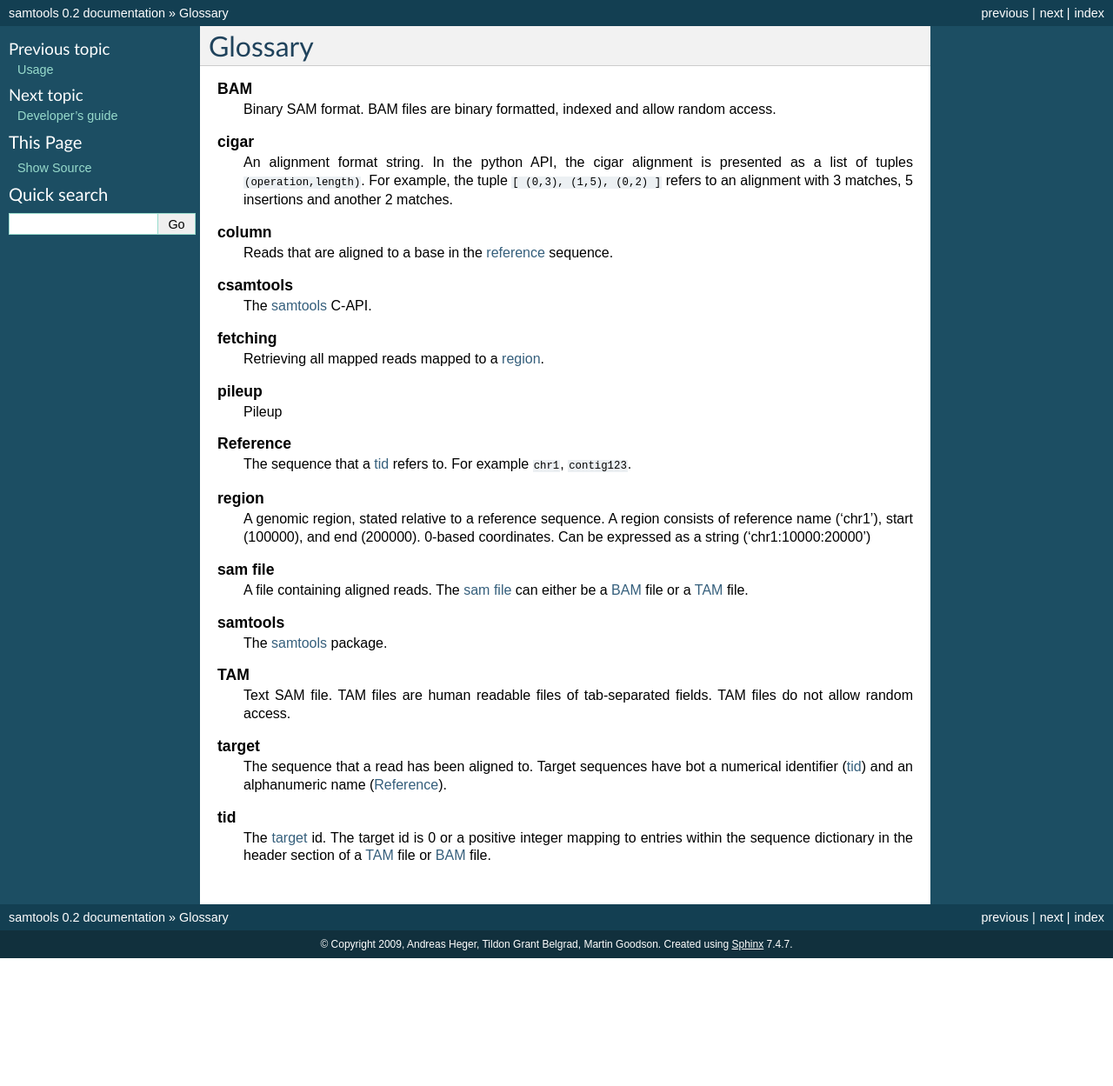
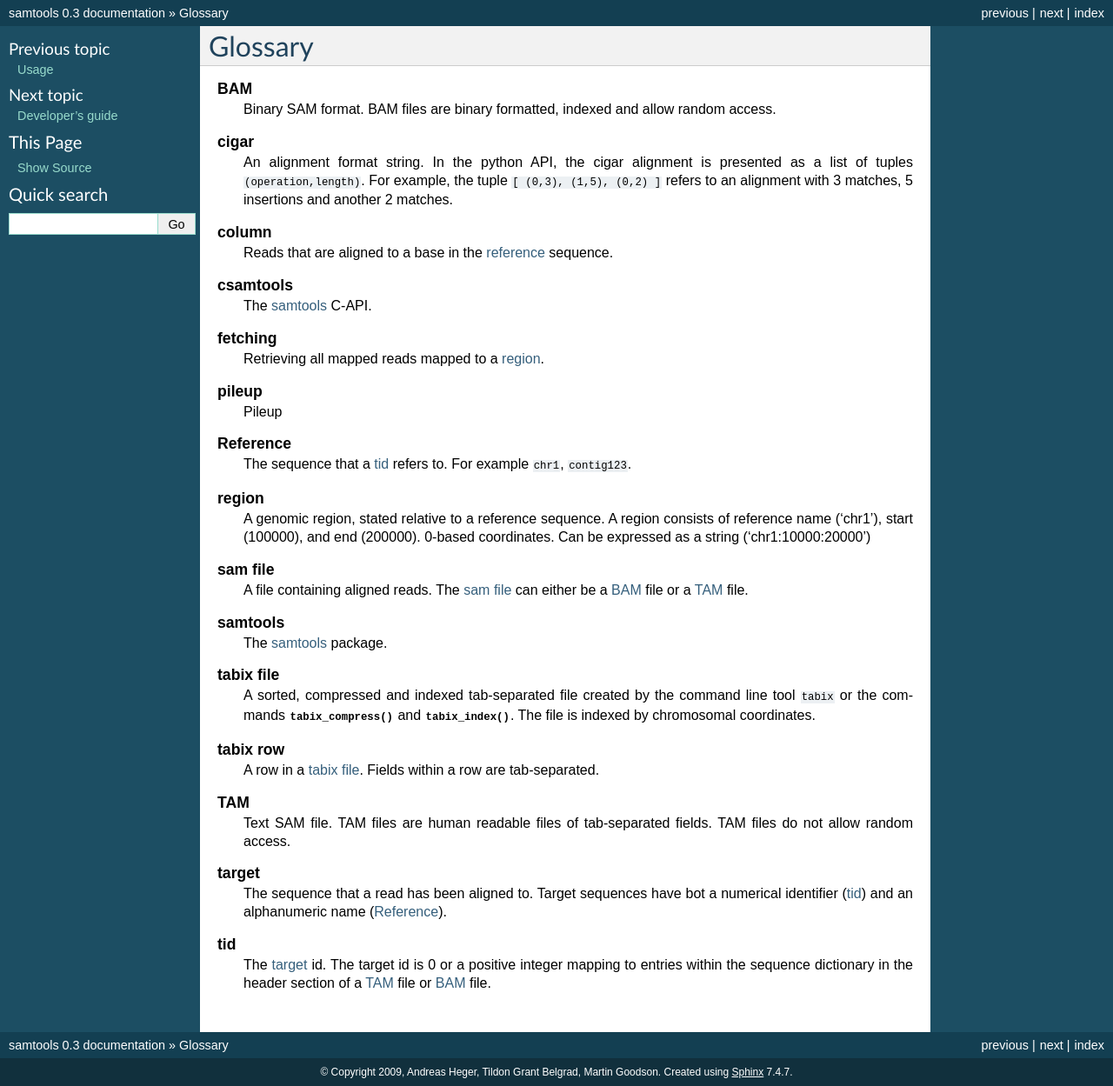
Before and after one commit to pysam-developers/pysam, a Sphinx documentation site: the page built from doc/glossary.rst, in a window 1280 px wide. Shown: the whole page at 87% size. Built offline with Sphinx 7.4.7, drawn with Linux system fonts in a browser that asks for light colours; pages that are not in the unit, such as notebooks, are missing from menus; before the commit the page ends 1102 px from its top, so only the background shows below that.

Commit message:
final changes to documentation for version 0.3 release, bugfix in AlignedRead.__cmp__
--HG--
branch : dev-0.3

```diff
--- a/doc/conf.py
+++ b/doc/conf.py
@@ -46,10 +46,13 @@
 # |version| and |release|, also used in various other places throughout the
 # built documents.
 #
+sys.path.insert( 0, "../pysam")
+import version
+
 # The short X.Y version.
-version = '0.2'
+version = version.__version__
 # The full version, including alpha/beta/rc tags.
-release = '0.2'
+release = version
 
 # The language for content autogenerated by Sphinx. Refer to documentation
 # for a list of supported languages.
--- a/doc/glossary.rst
+++ b/doc/glossary.rst
@@ -56,5 +56,15 @@
       sequences have bot a numerical identifier (:term:`tid`)
       and an alphanumeric name (:term:`Reference`).
 
+   tabix file
+      A sorted, compressed and indexed tab-separated file created
+      by the command line tool :file:`tabix` or the commands
+      :meth:`tabix_compress` and :meth:`tabix_index`. The file
+      is indexed by chromosomal coordinates.
+
+   tabix row
+      A row in a :term:`tabix file`. Fields within a row are
+      tab-separated.
+
 
 .. _samtools: http://samtools.sourceforge.net
--- a/pysam/__init__.py
+++ b/pysam/__init__.py
@@ -102,6 +102,7 @@
 
 # hack to export all the symbols from csamtools
 __all__ = csamtools.__all__ + \
+    ctabix.__all__ + \
     [ "SamtoolsError", "SamtoolsDispatcher" ] + list(SAMTOOLS_DISPATCH) +\
     ["Pileup",]
 
```
Also changed, not shown: doc/contents.rst (+6 -3 lines), doc/api.rst (line endings or trailing spaces), 2 other files.
